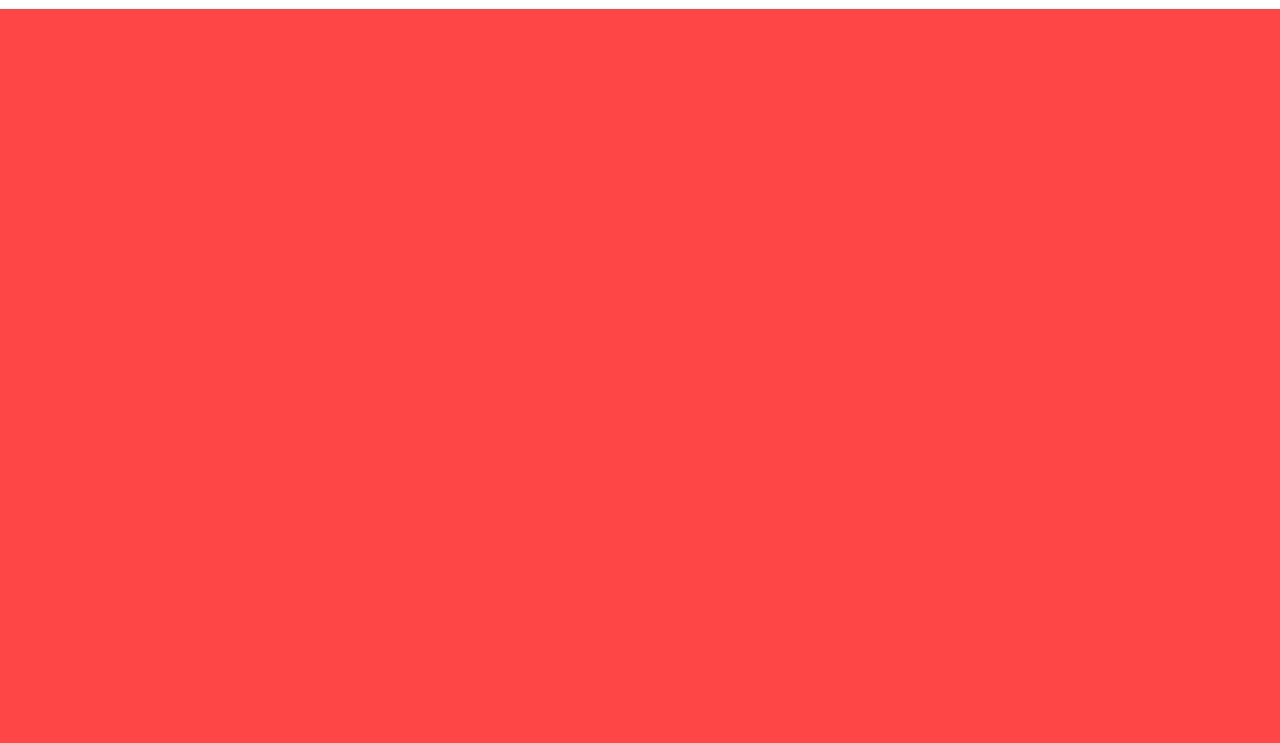
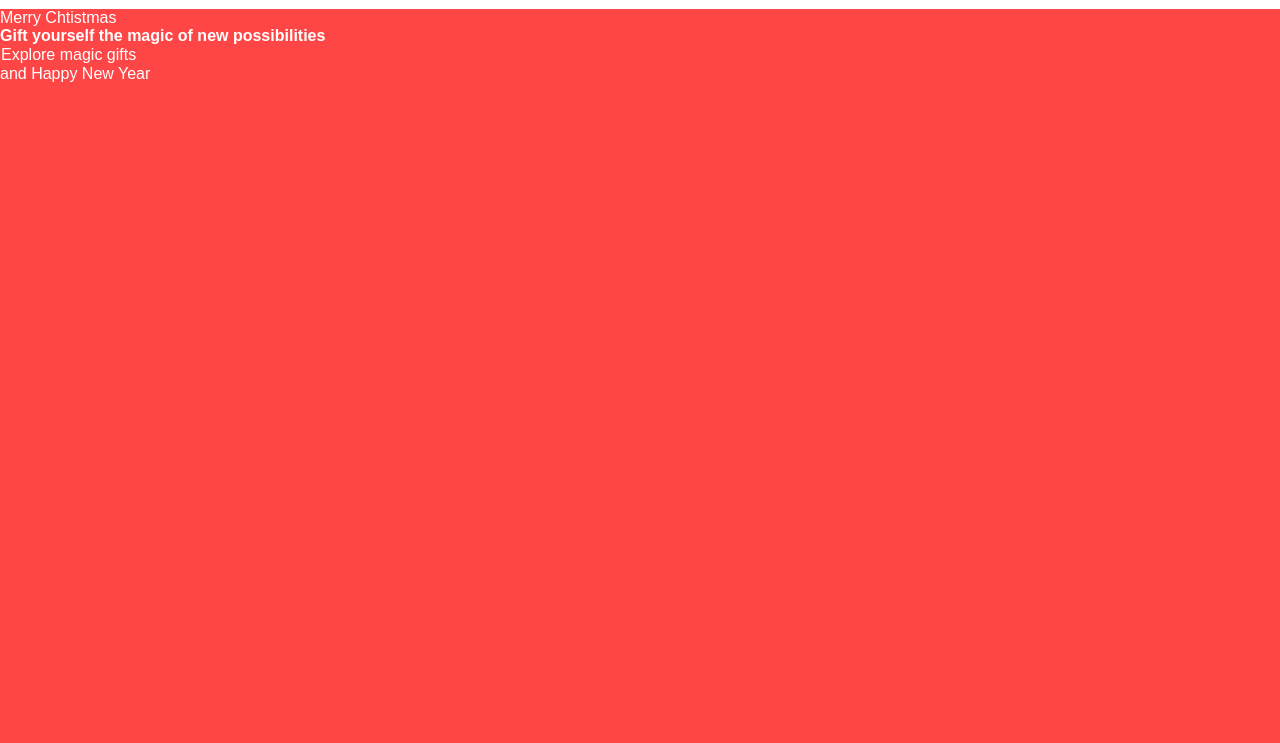
Before and after one commit to KaterinaTuma/christmas-shop, a website: page index.html in a window 1280 px wide. Shown: the part 57-800 px from the top of the page. Drawn offline with Linux system fonts and the light colour scheme; files whose address does not match are found by name.

Commit message:
feat: add html section hero
feat: add images

```diff
--- a/index.html
+++ b/index.html
@@ -43,7 +43,14 @@
       </div>
     </header>
     <!-- Section hero -->
-    <section class="hero" id="hero"></section>
+    <section class="hero" id="hero">
+      <div class="hero__wrapper">
+        <p class="hero__caption">Merry Chtistmas</p>
+        <h1 class="hero__title">Gift yourself the magic of new possibilities</h1>
+        <button class="button__primaty" type="button">Explore magic gifts</button>
+        <p class="hero__caption">and Happy New Year</p>
+      </div>
+    </section>
     <!-- Section about -->
     <section class="about" id="about"></section>
     <!-- Section slider -->
```
Also changed, not shown: assets/images/bg-ball.png (added), assets/images/bg-forest.png (added), assets/images/bg-garland.png (added), assets/images/bg-snow.png (added), assets/images/christmas-tree-ball.png (added), assets/images/christmas-trees.png (added), assets/images/fairytale-house.png (added), assets/images/gift-for-harmony.png (added), assets/images/gift-for-health.png (added), assets/images/gift-for-work.png (added), assets/images/santa.png, assets/images/snowman.png (added).
